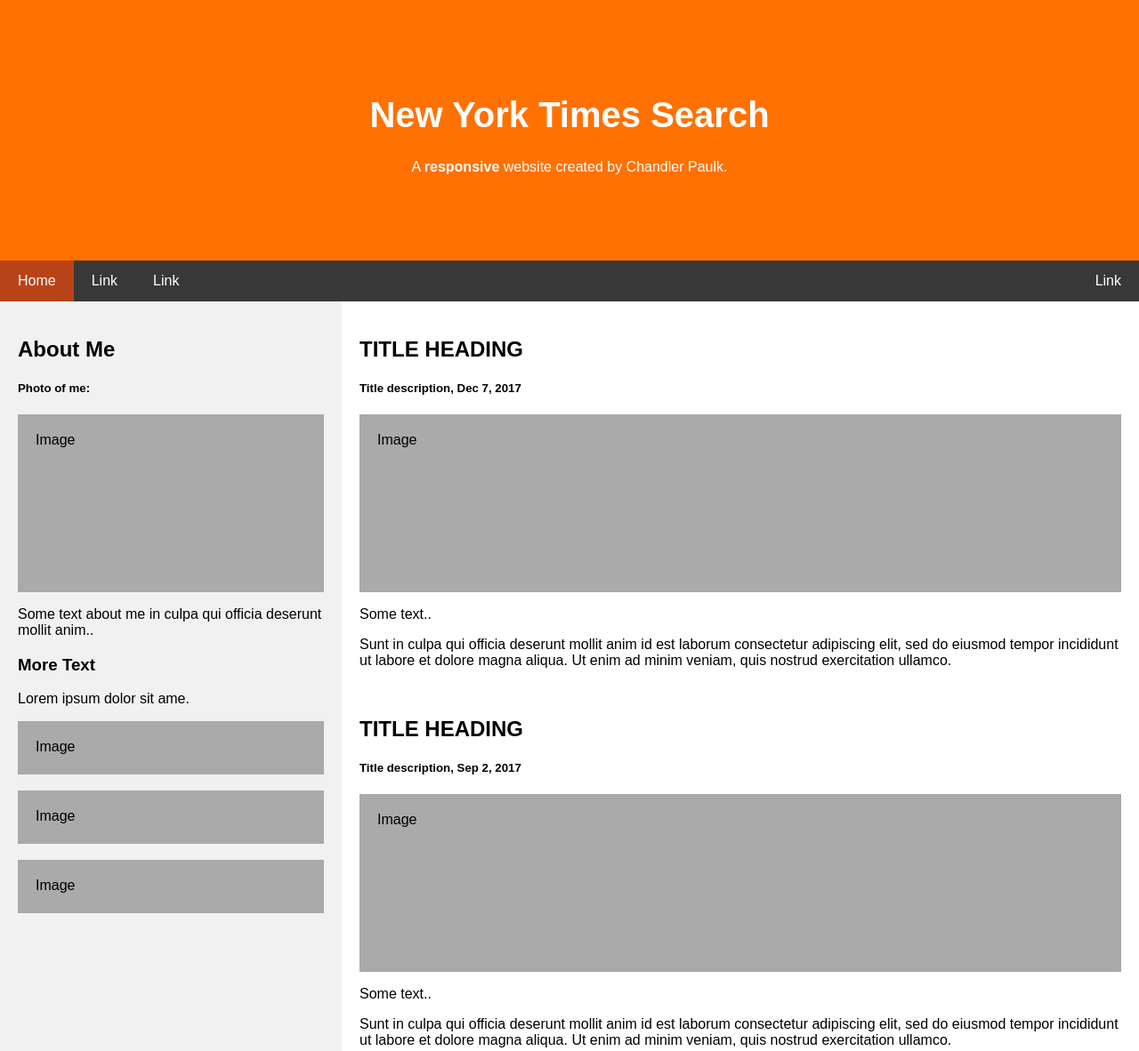
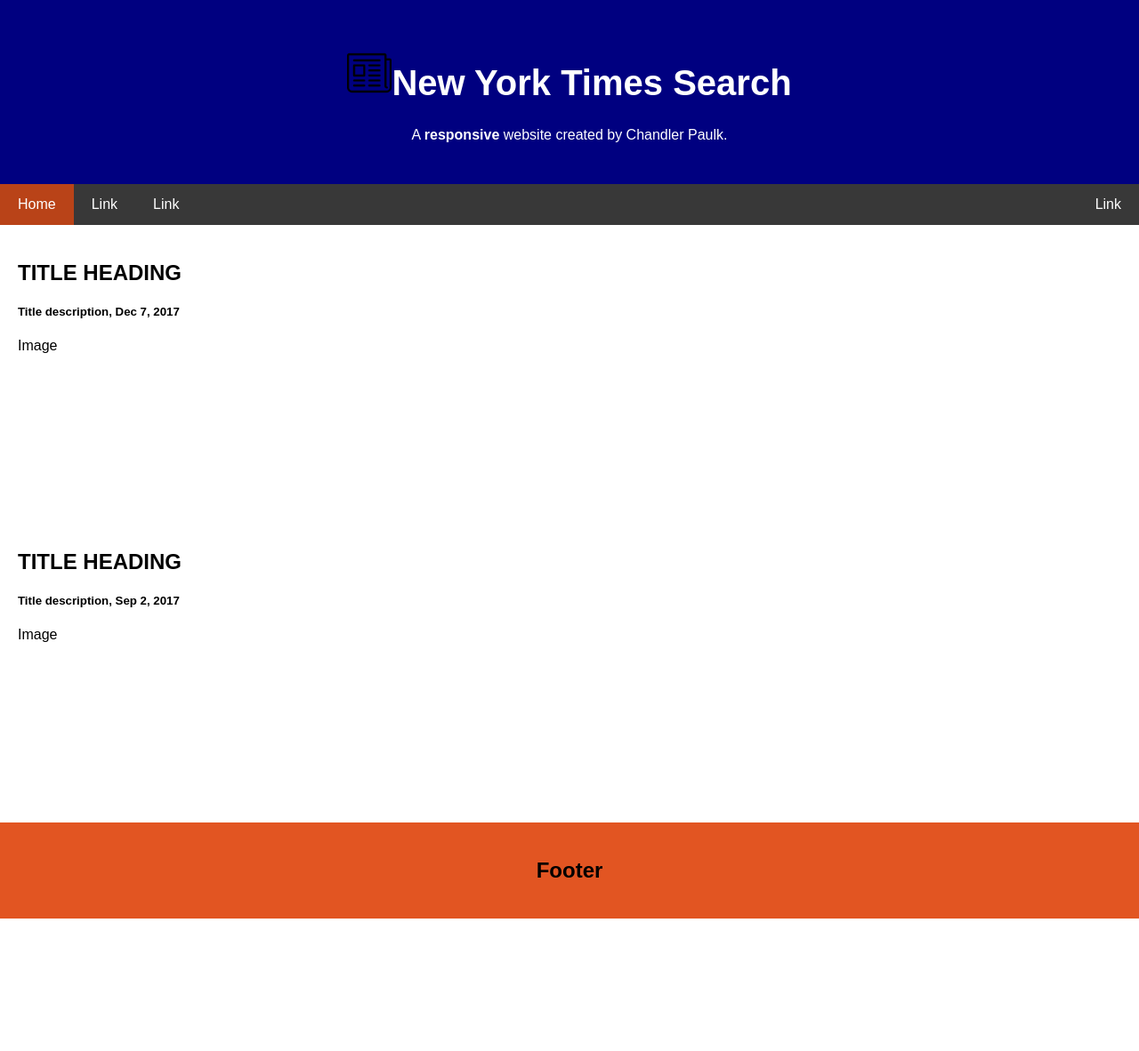
Before and after one commit to PlatinumPi/new-york-times-search, a plain HTML site: page index.html in a window 1280 px wide. Shown: the top 1182 px of the page at 89% size. After the commit the page ends 1033 px from the top, so only its background shows below. Drawn offline with nearby package versions, Linux system fonts and the light colour scheme.

Commit message:
updated looks

```diff
--- a/assets/css/style.css
+++ b/assets/css/style.css
@@ -1,5 +1,10 @@
 * {
     box-sizing: border-box;
+}
+
+#newspaper {
+    width: 50px;
+    height: 50px;
 }
 
 /* Style the body */
@@ -10,9 +15,9 @@
 
 /* Header/logo Title */
 .header {
-    padding: 80px;
+    padding: 30px;
     text-align: center;
-    background: #ff7100;
+    background: navy;
     color: white;
 }
 
--- a/index.html
+++ b/index.html
@@ -14,7 +14,7 @@
 <body>
 
     <div class="header">
-        <h1>New York Times Search</h1>
+        <h1><img id="newspaper" src="assets/images/newspaper-folded.png"/>New York Times Search</h1>
         <p>A <b>responsive</b> website created by Chandler Paulk.</p>
     </div>
 
@@ -26,7 +26,7 @@
     </div>
 
     <div class="row">
-        <div class="side">
+        <!-- <div class="side">
             <h2>About Me</h2>
             <h5>Photo of me:</h5>
             <div class="fakeimg" style="height:200px;">Image</div>
@@ -36,23 +36,23 @@
             <div class="fakeimg" style="height:60px;">Image</div><br>
             <div class="fakeimg" style="height:60px;">Image</div><br>
             <div class="fakeimg" style="height:60px;">Image</div>
-        </div>
+        </div> -->
         <div class="main">
             <h2>TITLE HEADING</h2>
             <h5>Title description, Dec 7, 2017</h5>
-            <div class="fakeimg" style="height:200px;">Image</div>
-            <p>Some text..</p>
+            <div class="formOne" style="height:200px;">Image</div>
+            <!-- <p>Some text..</p>
             <p>Sunt in culpa qui officia deserunt mollit anim id est laborum consectetur adipiscing elit, sed do eiusmod
                 tempor incididunt ut labore et dolore magna aliqua. Ut enim ad minim veniam, quis nostrud exercitation
-                ullamco.</p>
+                ullamco.</p> -->
             <br>
             <h2>TITLE HEADING</h2>
             <h5>Title description, Sep 2, 2017</h5>
-            <div class="fakeimg" style="height:200px;">Image</div>
-            <p>Some text..</p>
+            <div class="formTwo" style="height:200px;">Image</div>
+            <!-- <p>Some text..</p>
             <p>Sunt in culpa qui officia deserunt mollit anim id est laborum consectetur adipiscing elit, sed do eiusmod
                 tempor incididunt ut labore et dolore magna aliqua. Ut enim ad minim veniam, quis nostrud exercitation
-                ullamco.</p>
+                ullamco.</p> -->
         </div>
     </div>
 
```
Also changed, not shown: assets/images/newspaper-folded.png (added).
